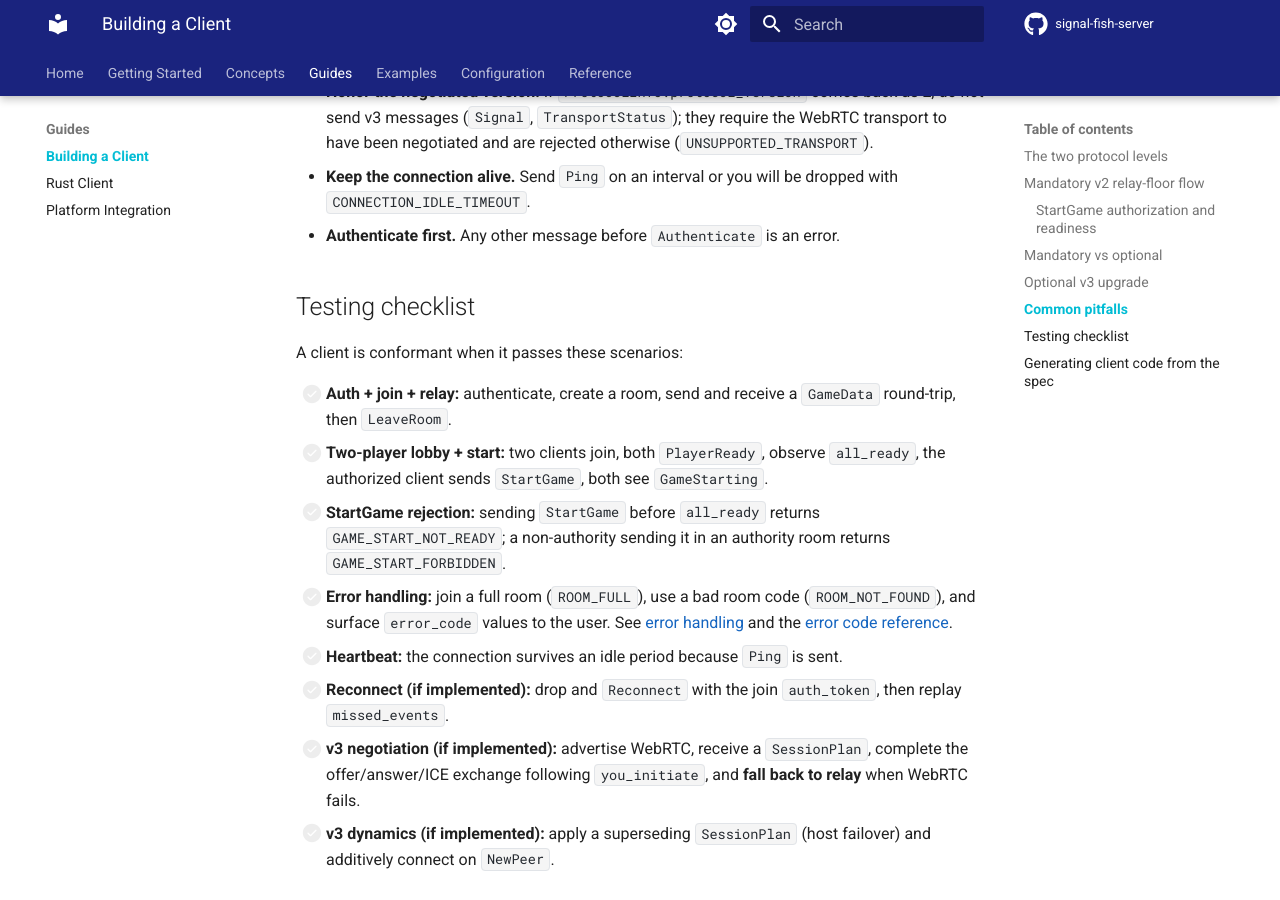
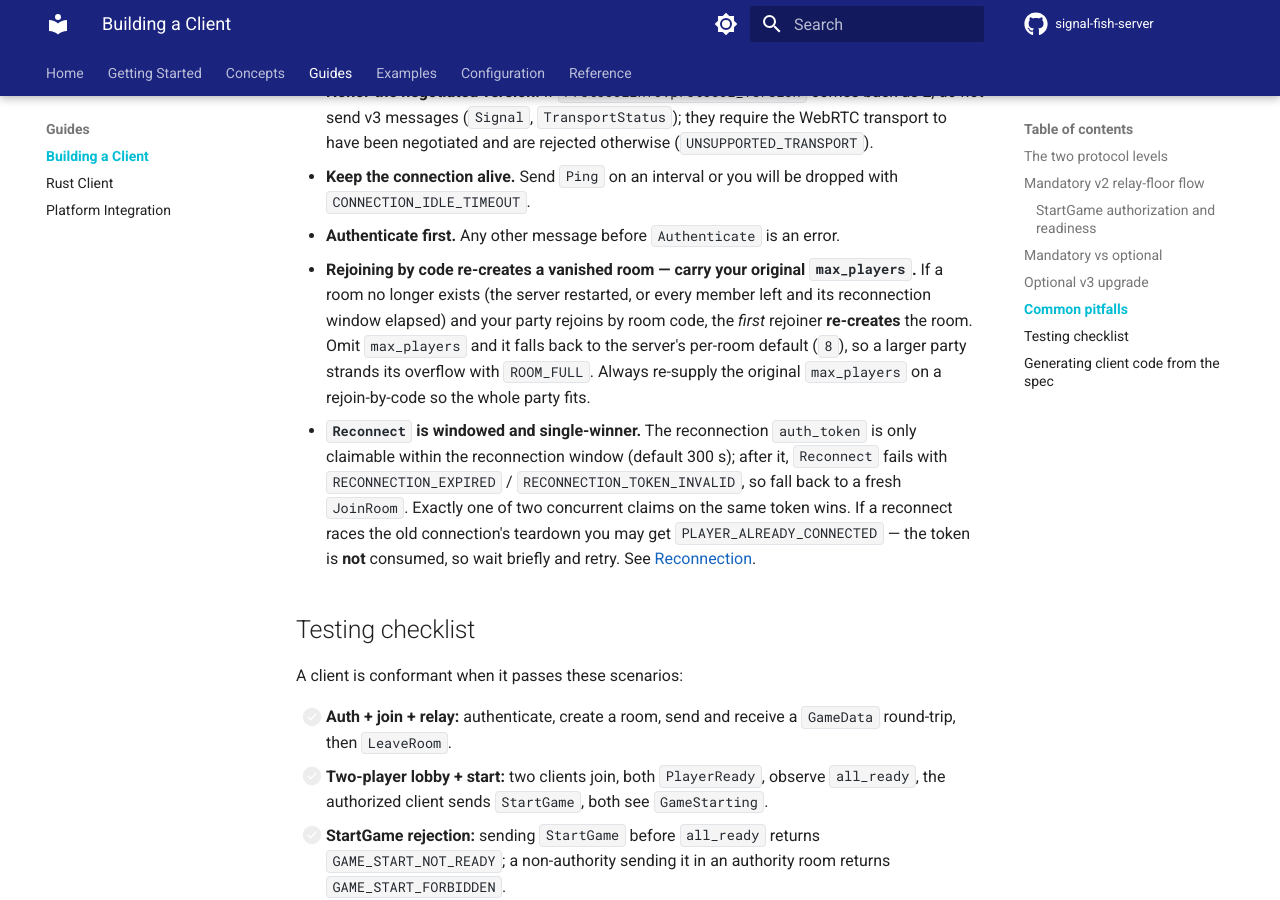
Before and after one commit to Ambiguous-Interactive/signal-fish-server, an MkDocs documentation site: the page built from docs/guides/building-a-client.md, in a window 1280 px wide and 900 px high, scrolled down 4380 px. Built offline with MkDocs 1.6.1 and Material for MkDocs 9.7.7, drawn with Linux system fonts in a browser that asks for light colours; comment, search, counter and statistics services are not loaded.

Commit message:
docs(client): SDK reconnection + rejoin-capacity contract pitfalls (P10.F3)
Co-Authored-By: Claude Opus 4.8 (1M context) <noreply@anthropic.com>

```diff
--- a/docs/guides/building-a-client.md
+++ b/docs/guides/building-a-client.md
@@ -182,6 +182,20 @@ Worked v3 sessions: [mesh + WebRTC](../scenarios/v3-mesh-webrtc.md),
 - **Keep the connection alive.** Send `Ping` on an interval or you will be
   dropped with `CONNECTION_IDLE_TIMEOUT`.
 - **Authenticate first.** Any other message before `Authenticate` is an error.
+- **Rejoining by code re-creates a vanished room — carry your original
+  `max_players`.** If a room no longer exists (the server restarted, or every
+  member left and its reconnection window elapsed) and your party rejoins by room
+  code, the _first_ rejoiner **re-creates** the room. Omit `max_players` and it
+  falls back to the server's per-room default (`8`), so a larger party strands
+  its overflow with `ROOM_FULL`. Always re-supply the original `max_players` on a
+  rejoin-by-code so the whole party fits.
+- **`Reconnect` is windowed and single-winner.** The reconnection `auth_token` is
+  only claimable within the reconnection window (default 300 s); after it,
+  `Reconnect` fails with `RECONNECTION_EXPIRED` / `RECONNECTION_TOKEN_INVALID`,
+  so fall back to a fresh `JoinRoom`. Exactly one of two concurrent claims on the
+  same token wins. If a reconnect races the old connection's teardown you may get
+  `PLAYER_ALREADY_CONNECTED` — the token is **not** consumed, so wait briefly and
+  retry. See [Reconnection](../concepts/reconnection.md).
 
 ## Testing checklist
 
```
